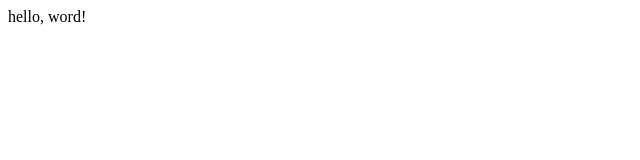
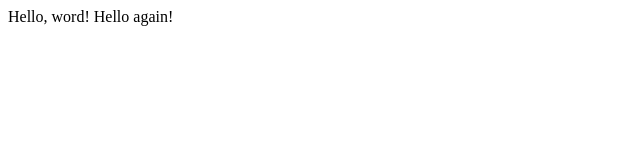
Before and after one commit to Abdelghafour-hub/lecture0, a plain HTML site: page hello.html in a window 1280 px wide. Shown: the whole page, without its empty margins (0-640 px from the left). Drawn offline with Linux system fonts and the light colour scheme.

Commit message:
Update hello.html

```diff
--- a/hello.html
+++ b/hello.html
@@ -4,6 +4,6 @@
         <title>My webpage!</title>
     </head>
     <body>
-      hello, word!
+      Hello, word! Hello again!
     </body>
 </html>
```
